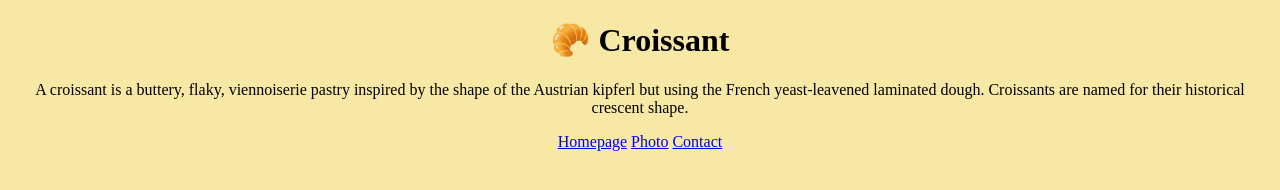
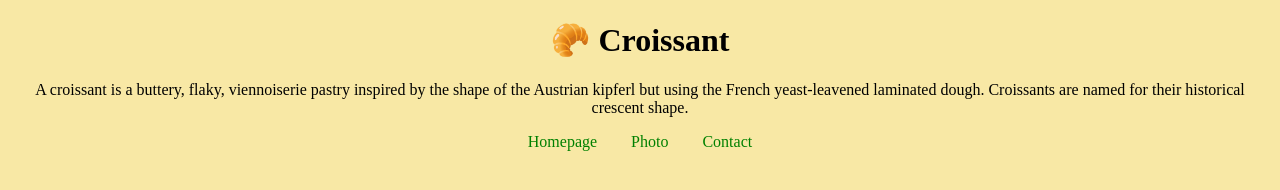
Before and after one commit to NatalieVinyu/Croissant, a plain HTML site: page index.html in a window 1280 px wide. Drawn offline with Linux system fonts and the light colour scheme.

Commit message:
Add styles on CSS

```diff
--- a/src/styles.css
+++ b/src/styles.css
@@ -2,3 +2,13 @@ body {
     background-color: #F8E8A5;
     text-align: center;
 }
+
+.link {
+    text-decoration: none;
+    color: green;
+    margin: 15px;
+}
+
+.link:hover {
+    text-decoration: underline;
+}
```
